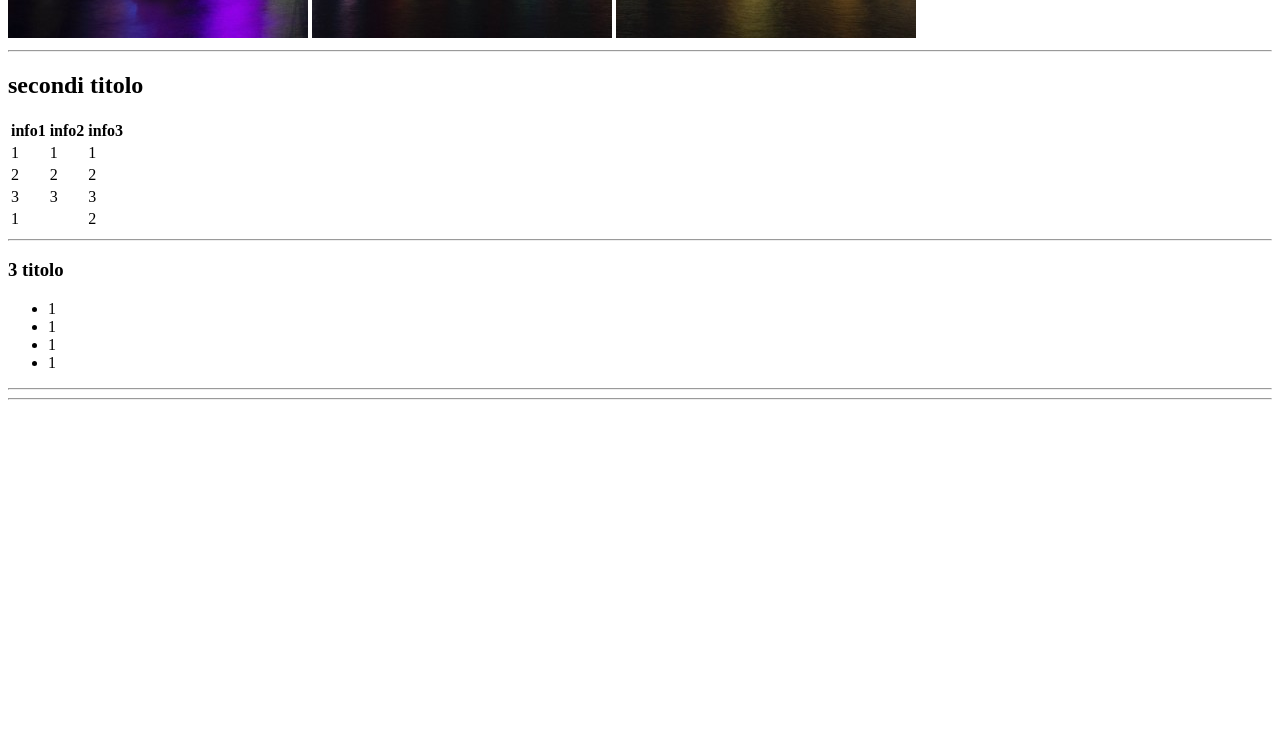
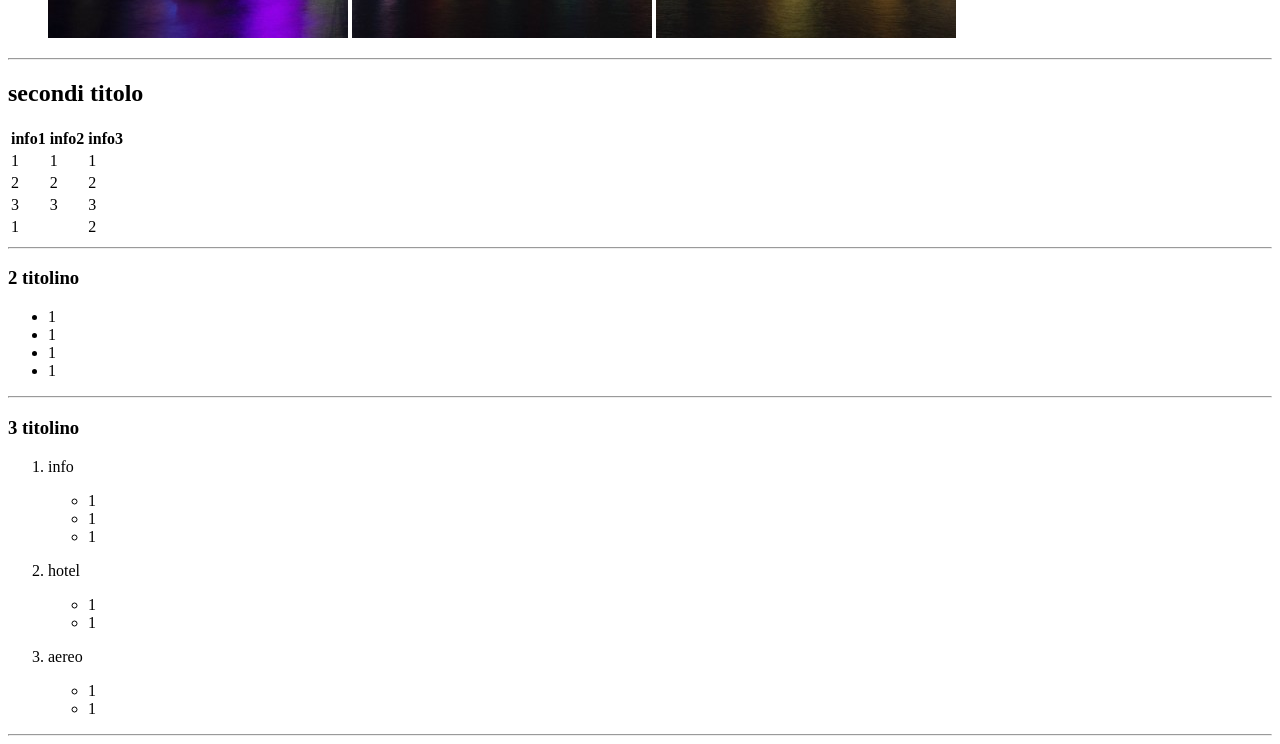
Before and after one commit to jaupi98/html-london-trip, a plain HTML site: page index.html in a window 1280 px wide. Shown: the part 642-1386 px from the top of the page. Before the commit the page ends 1050 px from the top, so only its background shows below. Drawn offline with Linux system fonts and the light colour scheme.

Commit message:
3 section completata

```diff
--- a/index.html
+++ b/index.html
@@ -10,12 +10,11 @@
     <!-- testo principale  -->
     <header>
         <h1>titolo </h1>
-            <section>
+            <figure>
                 <img src="./img/foto1.jpg" alt="londra">
                 <img src="./img/foto2.jpg" alt="londra">
                 <img src="./img/foto3.jpg" alt="londra">
-
-            </section>
+             </figure>
     </header>
 
  <hr>
@@ -58,7 +57,7 @@
         </section>
     <hr>
         <section>
-            <h3>3 titolo</h3>
+            <h3>2 titolino</h3>
             <ul>
                 <li>1</li>
                 <li>1</li>
@@ -68,7 +67,34 @@
         </section>
     <hr>
         <section>
+            <h3>3 titolino</h3>
+            <ol>
+                <li>
+                    <p> info</p>
+                    <ul>
+                        <li>1</li>
+                        <li>1</li>
+                        <li>1</li>
+                    </ul>
 
+                </li>
+                <li>
+                    <p>hotel</p>
+                    <ul>
+                        <li>1</li>
+                        <li>1</li>
+                    </ul>
+
+                </li>
+                <li>
+                    <p>aereo</p>
+                    <ul>
+                        <li>1</li>
+                        <li>1</li>
+                    </ul>
+
+                </li>
+            </ol>
         </section>
     <hr>
     </main>
```
